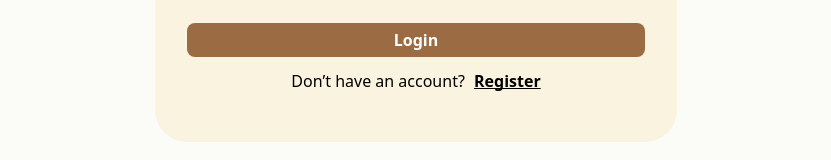
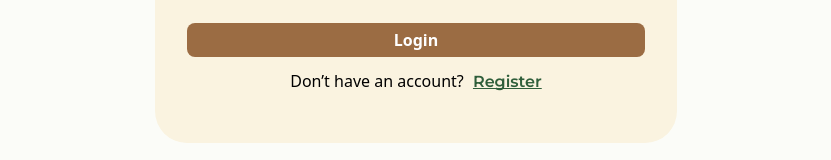
Before and after one commit to RITAS2000/DCgroup-project-f1-x2, a React (Vite) app: page /auth/login in a window 1280 px wide. Shown: the part 591-751 px from the top of the page, without its empty margins (224-1055 px from the left). Built offline with nearby package versions, Linux system fonts and the light colour scheme; no server answers.

Commit message:
css link

```diff
--- a/src/components/LoginForm/LoginForm.jsx
+++ b/src/components/LoginForm/LoginForm.jsx
@@ -107,7 +107,7 @@ export default function LoginForm() {
 
             <p className={css.titlehint}>
               Don’t have an account?{" "}
-              <Link to="/auth/register" className={css.link}>
+              <Link to="/auth/register" className={`${css.link} ${css.pulseLink}`}>
                 Register
               </Link>
             </p>
--- a/src/components/LoginForm/LoginForm.module.css
+++ b/src/components/LoginForm/LoginForm.module.css
@@ -127,27 +127,23 @@
     text-decoration-skip-ink: none;
     padding-left: 5px;
 }
-.link::after {
-  content: "";
-  position: absolute;
-  left: 5px;
-  bottom: -2px;
-  width: 0;
-  height: 2px;
-  background-color: #28a745;
-  transition: width 0.8s ease;
+.pulseLink {
+  display: inline-block;
+  font-family: "Montserrat", sans-serif;
+  font-weight: 600;
+  padding-left: 5px;
+  animation: pulseColor 1.5s infinite alternate ease-in-out;
 }
 
-.link:hover,
-.link:focus {
-  color: #28a745;
-  text-shadow: 0 0 8px rgba(40, 167, 69, 0.6);
+@keyframes pulseColor {
+  from {
+    color: #333;
+  }
+  to {
+    color: #28a745;
+  }
 }
 
-.link:hover::after,
-.link:focus::after {
-  width: calc(100% - 5px);
-}
 .error {
     position: absolute;
     color: #c80000;
--- a/src/components/RegistrationForm/RegistrationForm.jsx
+++ b/src/components/RegistrationForm/RegistrationForm.jsx
@@ -180,7 +180,7 @@ export default function RegistrationForm() {
               <div className={css.box}>
                 <p className={css.registerHint}>
                   Already have an account?
-                  <Link to="/auth/login" className={css.registerLink}>
+                  <Link to="/auth/login" className={`${css.registerLink} ${css.pulseLink}`}>
                     Log in
                   </Link>
                 </p>
--- a/src/components/RegistrationForm/RegistrationForm.module.css
+++ b/src/components/RegistrationForm/RegistrationForm.module.css
@@ -158,27 +158,22 @@ button:active {
     text-decoration-skip-ink: none;
     padding-left: 5px;
 }
-.registerLink::after {
-  content: "";
-  position: absolute;
-  left: 5px;
-  bottom: -2px;
-  width: 0;
-  height: 2px;
-  background-color: #28a745;
-  transition: width 0.8s ease;
-}
-.registerLink:hover,
-.registerLink:focus {
-  color: #28a745;
-  text-shadow: 0 0 8px rgba(40, 167, 69, 0.6);
+.pulseLink {
+  display: inline-block;
+  font-family: "Montserrat", sans-serif;
+  font-weight: 600;
+  padding-left: 5px;
+  animation: pulseColor 1.5s infinite alternate ease-in-out;
 }
 
-.registerLink:hover::after,
-.registerLink:focus::after {
-  width: calc(100% - 5px);
+@keyframes pulseColor {
+  from {
+    color: #333;
+  }
+  to {
+    color: #28a745;
+  }
 }
-
 
 .error {
     position: absolute;
```
